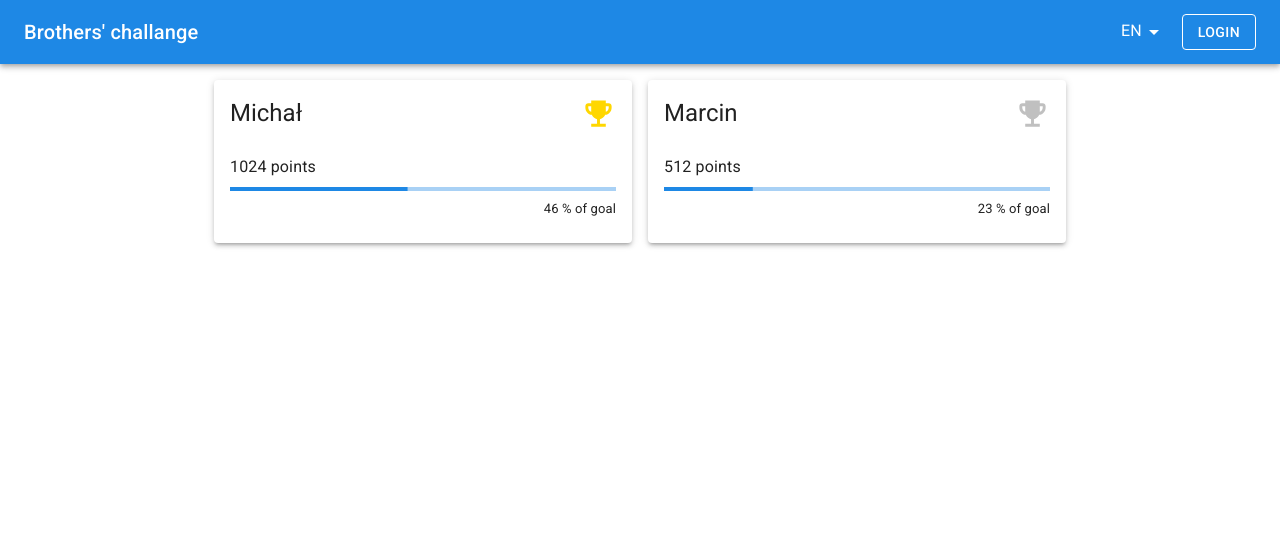
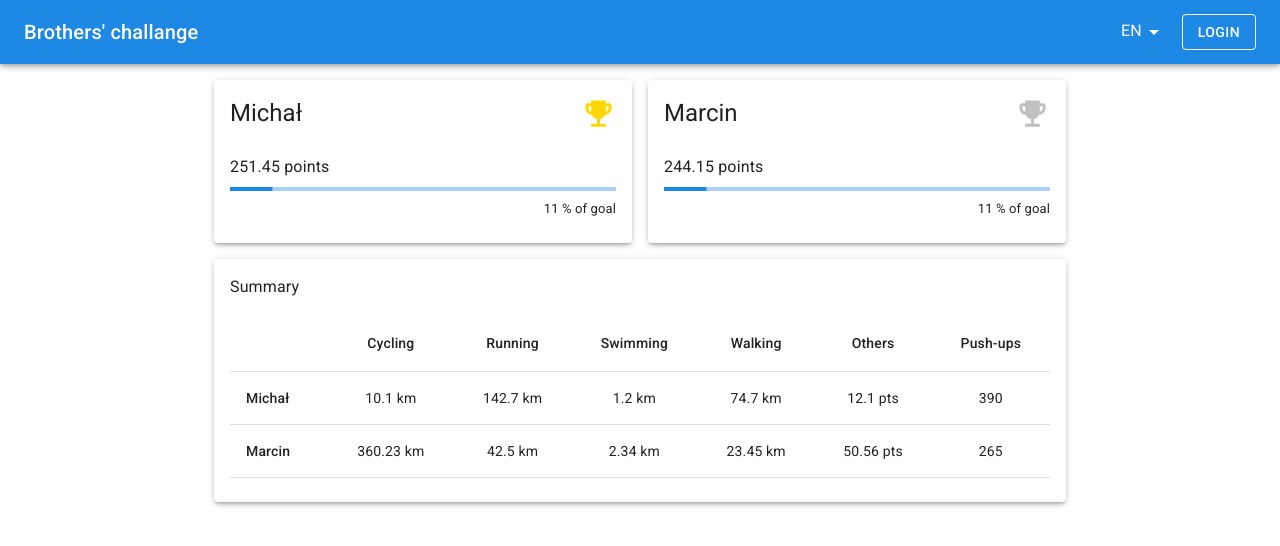
Before and after one commit to sspr/brothers-challange, a React (Create React App) app: page / in a window 1280 px wide. Shown: the top 546 px of the page. Built offline with nearby package versions, Linux system fonts and the light colour scheme.

Commit message:
Create ranking table

```diff
--- a/src/app/mainPage/MainPage.styles.ts
+++ b/src/app/mainPage/MainPage.styles.ts
@@ -1,6 +1,5 @@
 export const styles = {
   container: {
-    margin: { marginTop: '0' },
     spacing: 2,
     columns: { xs: 6, sm: 12, md: 12 },
   },
--- a/src/app/mainPage/MainPage.tsx
+++ b/src/app/mainPage/MainPage.tsx
@@ -3,10 +3,11 @@ import { Grid } from '@mui/material';
 import { styles } from './MainPage.styles';
 import { RankingCard } from './rankingCard/RankingCard';
 import { RANKIG_MOCK } from 'tests/mock/rankingMock';
+import { RankigTable } from './rankingTable/RankingTable';
 
-export const MainPage = () => {
-  return (
-    <Grid container spacing={styles.container.spacing} sx={styles.container.margin} columns={styles.container.columns}>
+export const MainPage = () => (
+  <>
+    <Grid container spacing={styles.container.spacing} columns={styles.container.columns}>
       {RANKIG_MOCK.sort((a, b) => b.points - a.points).map((rank, index) => (
         <Grid key={rank.name} item xs={styles.item.width}>
           <RankingCard
@@ -17,5 +18,6 @@ export const MainPage = () => {
         </Grid>
       ))}
     </Grid>
-  );
-};
+    <RankigTable data={RANKIG_MOCK} />
+  </>
+);
--- /dev/null
+++ b/src/app/mainPage/rankingTable/RankingTable.styles.ts
@@ -0,0 +1,4 @@
+export const styles = {
+  table: { marginTop: '16px' },
+  header: { fontWeight: '500' },
+};
--- /dev/null
+++ b/src/app/mainPage/rankingTable/RankingTable.tsx
@@ -0,0 +1,49 @@
+import { Typography } from '@mui/material';
+import Table from '@mui/material/Table';
+import TableBody from '@mui/material/TableBody';
+import TableCell from '@mui/material/TableCell';
+import TableHead from '@mui/material/TableHead';
+import TableRow from '@mui/material/TableRow';
+
+import { useLocale } from 'hooks';
+import { Container } from 'ui';
+import { styles } from './RankingTable.styles';
+import { RankingTableProps } from './RankingTable.types';
+
+export const RankigTable = ({ data }: RankingTableProps) => {
+  const { formatMessage } = useLocale();
+
+  return (
+    <Container>
+      <Typography>{formatMessage({ id: 'rankingTable.summary' })}</Typography>
+      <Table aria-label="simple table" sx={styles.table}>
+        <TableHead>
+          <TableRow>
+            <TableCell></TableCell>
+            <TableCell align="center">{formatMessage({ id: 'rankingTable.cycling' })}</TableCell>
+            <TableCell align="center">{formatMessage({ id: 'rankingTable.running' })}</TableCell>
+            <TableCell align="center">{formatMessage({ id: 'rankingTable.swimming' })}</TableCell>
+            <TableCell align="center">{formatMessage({ id: 'rankingTable.walking' })}</TableCell>
+            <TableCell align="center">{formatMessage({ id: 'rankingTable.others' })}</TableCell>
+            <TableCell align="center">{formatMessage({ id: 'rankingTable.pushUps' })}</TableCell>
+          </TableRow>
+        </TableHead>
+        <TableBody>
+          {data.map((user) => (
+            <TableRow key={user.name}>
+              <TableCell sx={styles.header}>{user.name}</TableCell>
+              <TableCell align="center">{user.cycling} km</TableCell>
+              <TableCell align="center">{user.running} km</TableCell>
+              <TableCell align="center">{user.swimming} km</TableCell>
+              <TableCell align="center">{user.walking} km</TableCell>
+              <TableCell align="center">
+                {user.others} {formatMessage({ id: 'rankingTable.pts' })}
+              </TableCell>
+              <TableCell align="center">{user.pushUps}</TableCell>
+            </TableRow>
+          ))}
+        </TableBody>
+      </Table>
+    </Container>
+  );
+};
--- /dev/null
+++ b/src/app/mainPage/rankingTable/RankingTable.types.ts
@@ -0,0 +1,5 @@
+import { UserDestails } from 'api/ranking/ranking.types';
+
+export type RankingTableProps = {
+  data: UserDestails[];
+};
--- a/src/i18n/data/en.json
+++ b/src/i18n/data/en.json
@@ -3,5 +3,13 @@
   "header.login": "Login",
   "header.logout": "Logout",
   "rankingCard.points": "points",
-  "rankingCard.percentOfGoal": "of goal"
+  "rankingCard.percentOfGoal": "of goal",
+  "rankingTable.summary": "Summary",
+  "rankingTable.cycling": "Cycling",
+  "rankingTable.running": "Running",
+  "rankingTable.swimming": "Swimming",
+  "rankingTable.walking": "Walking",
+  "rankingTable.others": "Others",
+  "rankingTable.pushUps": "Push-ups",
+  "rankingTable.pts": "pts"
 }
--- a/src/i18n/data/pl.json
+++ b/src/i18n/data/pl.json
@@ -3,5 +3,13 @@
   "header.login": "Zaloguj się",
   "header.logout": "Wyloguj się",
   "rankingCard.points": "punktów",
-  "rankingCard.percentOfGoal": "celu"
+  "rankingCard.percentOfGoal": "celu",
+  "rankingTable.summary": "Podsumowanie",
+  "rankingTable.cycling": "Jazda rowerem",
+  "rankingTable.running": "Bieganie",
+  "rankingTable.swimming": "Pływanie",
+  "rankingTable.walking": "Marsz",
+  "rankingTable.others": "Inne",
+  "rankingTable.pushUps": "Pompki",
+  "rankingTable.pts": "pkt"
 }
--- a/src/tests/mock/rankingMock.ts
+++ b/src/tests/mock/rankingMock.ts
@@ -1,4 +1,22 @@
 export const RANKIG_MOCK = [
-  { name: 'Michał', points: 1024 },
-  { name: 'Marcin', points: 512 },
+  {
+    name: 'Michał',
+    points: 251.45,
+    cycling: 10.1,
+    running: 142.7,
+    swimming: 1.2,
+    walking: 74.7,
+    others: 12.1,
+    pushUps: 390,
+  },
+  {
+    name: 'Marcin',
+    points: 244.15,
+    cycling: 360.23,
+    running: 42.5,
+    swimming: 2.34,
+    walking: 23.45,
+    others: 50.56,
+    pushUps: 265,
+  },
 ];
--- a/src/ui/conatiner/Container.styles.ts
+++ b/src/ui/conatiner/Container.styles.ts
@@ -1,3 +1,4 @@
 export const styles = {
   elevation: 3,
+  marginTop: { marginTop: '16px' },
 };
--- a/src/ui/conatiner/Container.tsx
+++ b/src/ui/conatiner/Container.tsx
@@ -5,7 +5,7 @@ import { ContainerProps } from './Container.types';
 
 export const Container = ({ children }: ContainerProps) => {
   return (
-    <Paper elevation={styles.elevation}>
+    <Paper elevation={styles.elevation} sx={styles.marginTop}>
       <CardContent>{children}</CardContent>
     </Paper>
   );
```
Also changed, not shown: src/api/ranking/ranking.types.ts (+11 -0 lines), 1 other file (tests, documents, lock files or other folders).
